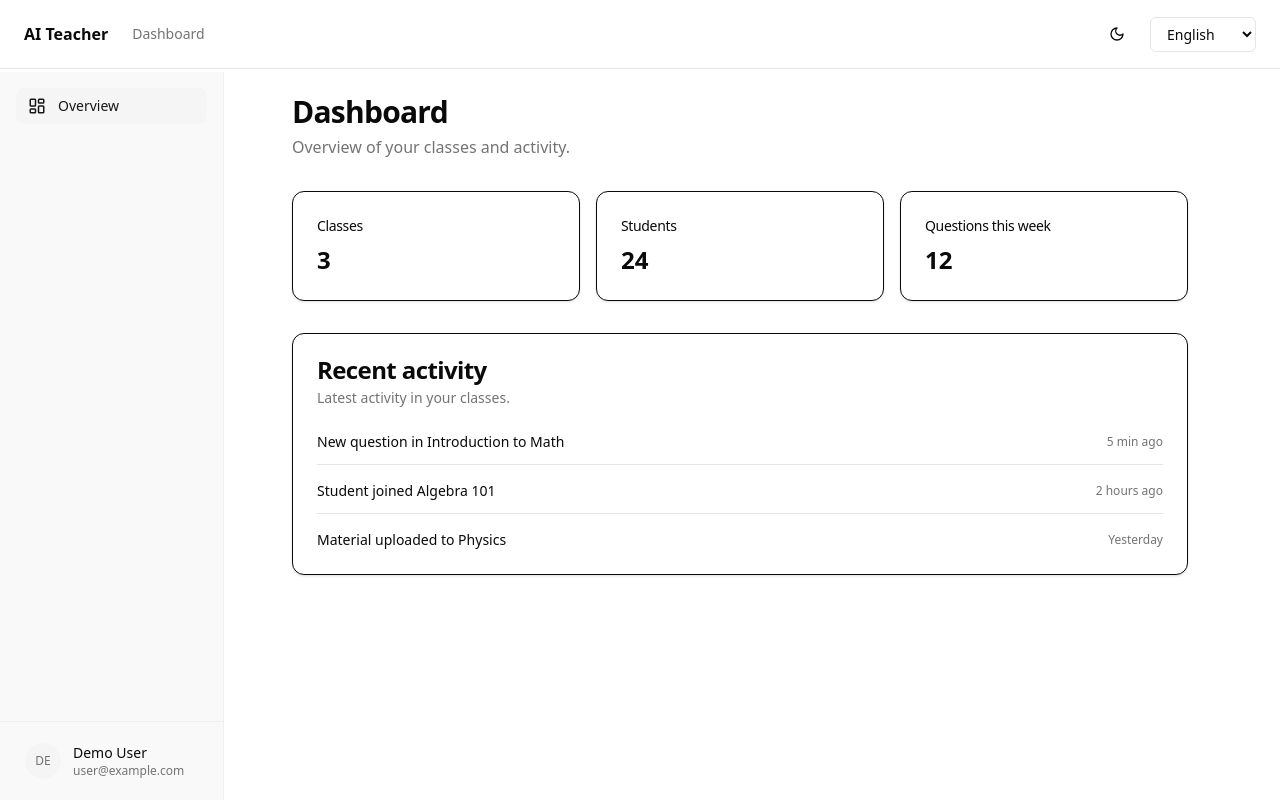
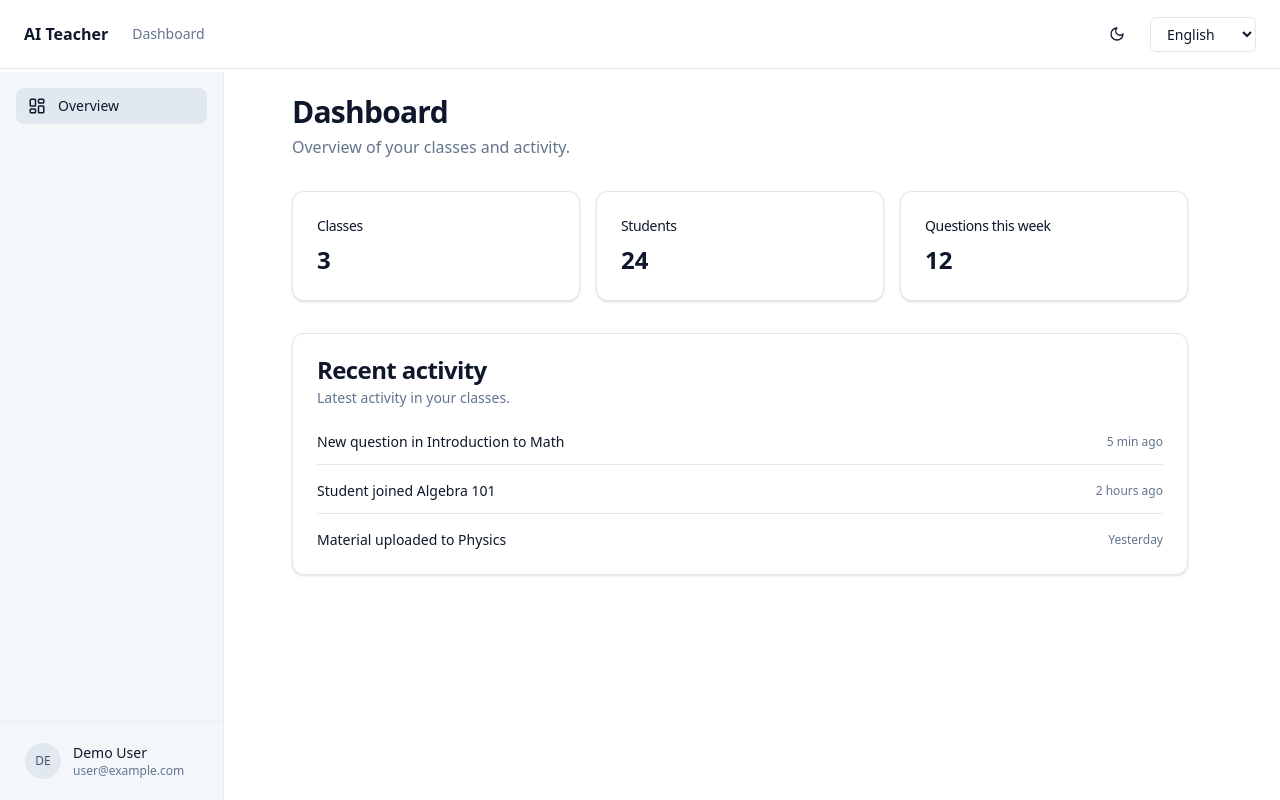
Before and after one commit to arisyo13/ai-teacher, a React (Vite) app in the folder frontend/: page /dashboard in a window 1280 px wide. Built offline with nearby package versions, Linux system fonts and the light colour scheme.

Commit message:
chore: uses default tailwind colour

```diff
--- a/frontend/src/components/ui/avatar.tsx
+++ b/frontend/src/components/ui/avatar.tsx
@@ -36,7 +36,7 @@ const AvatarFallback = React.forwardRef<
   <AvatarPrimitive.Fallback
     ref={ref}
     className={cn(
-      "flex h-full w-full items-center justify-center rounded-full bg-muted text-muted-foreground",
+      "flex h-full w-full items-center justify-center rounded-full bg-slate-100 dark:bg-slate-800 text-slate-600 dark:text-slate-400",
       className
     )}
     {...props}
--- a/frontend/src/components/ui/button.tsx
+++ b/frontend/src/components/ui/button.tsx
@@ -4,18 +4,22 @@ import { cva, type VariantProps } from "class-variance-authority";
 import { cn } from "@/lib/utils";
 
 const buttonVariants = cva(
-  "inline-flex items-center justify-center gap-2 whitespace-nowrap rounded-md text-sm font-medium ring-offset-background transition-colors focus-visible:outline-none focus-visible:ring-2 focus-visible:ring-ring focus-visible:ring-offset-2 disabled:pointer-events-none disabled:opacity-50 active:opacity-90 [&_svg]:pointer-events-none [&_svg]:size-4 [&_svg]:shrink-0",
+  "inline-flex items-center justify-center gap-2 whitespace-nowrap rounded-md text-sm font-medium transition-colors focus-visible:outline-none focus-visible:ring-2 focus-visible:ring-slate-400 dark:focus-visible:ring-slate-500 focus-visible:ring-offset-2 focus-visible:ring-offset-white dark:focus-visible:ring-offset-slate-950 disabled:pointer-events-none disabled:opacity-50 active:opacity-90 [&_svg]:pointer-events-none [&_svg]:size-4 [&_svg]:shrink-0",
   {
     variants: {
       variant: {
-        default: "bg-primary text-primary-foreground hover:bg-primary/90",
+        default:
+          "bg-slate-900 text-slate-50 hover:bg-slate-800 dark:bg-slate-100 dark:text-slate-900 dark:hover:bg-slate-200",
         destructive:
-          "bg-destructive text-destructive-foreground hover:bg-destructive/90",
+          "bg-red-600 text-white hover:bg-red-700 dark:bg-red-700 dark:hover:bg-red-800",
         outline:
-          "border border-input bg-background hover:bg-accent hover:text-accent-foreground",
-        secondary: "bg-secondary text-secondary-foreground hover:bg-secondary/80",
-        ghost: "bg-transparent hover:bg-accent hover:text-accent-foreground",
-        link: "text-primary underline-offset-4 hover:underline hover:text-primary/90",
+          "border border-slate-200 dark:border-slate-700 bg-white dark:bg-slate-950 hover:bg-slate-100 hover:text-slate-900 dark:hover:bg-slate-800 dark:hover:text-slate-100",
+        secondary:
+          "bg-slate-100 text-slate-900 hover:bg-slate-200/80 dark:bg-slate-800 dark:text-slate-100 dark:hover:bg-slate-700/80",
+        ghost:
+          "bg-transparent hover:bg-slate-100 hover:text-slate-900 dark:hover:bg-slate-800 dark:hover:text-slate-100",
+        link:
+          "text-slate-900 dark:text-slate-100 underline-offset-4 hover:underline hover:text-slate-700 dark:hover:text-slate-300",
       },
       size: {
         default: "h-10 px-4 py-2",
--- a/frontend/src/components/ui/card.tsx
+++ b/frontend/src/components/ui/card.tsx
@@ -6,7 +6,7 @@ const Card = React.forwardRef<HTMLDivElement, React.HTMLAttributes<HTMLDivElemen
     <div
       ref={ref}
       className={cn(
-        "rounded-xl border bg-card text-card-foreground shadow",
+        "rounded-xl border border-slate-200 dark:border-slate-700 bg-white dark:bg-slate-900 text-slate-900 dark:text-slate-100 shadow",
         className
       )}
       {...props}
@@ -37,7 +37,7 @@ const CardDescription = React.forwardRef<
   HTMLParagraphElement,
   React.HTMLAttributes<HTMLParagraphElement>
 >(({ className, ...props }, ref) => (
-  <p ref={ref} className={cn("text-sm text-muted-foreground", className)} {...props} />
+  <p ref={ref} className={cn("text-sm text-slate-500 dark:text-slate-400", className)} {...props} />
 ));
 CardDescription.displayName = "CardDescription";
 
--- a/frontend/src/components/ui/input.tsx
+++ b/frontend/src/components/ui/input.tsx
@@ -7,7 +7,7 @@ const Input = React.forwardRef<HTMLInputElement, React.ComponentProps<"input">>(
       <input
         type={type}
         className={cn(
-          "flex h-10 w-full rounded-md border border-input bg-background px-3 py-2 text-base ring-offset-background file:border-0 file:bg-transparent file:text-sm file:font-medium placeholder:text-muted-foreground focus-visible:outline-none focus-visible:ring-2 focus-visible:ring-ring focus-visible:ring-offset-2 disabled:cursor-not-allowed disabled:opacity-50 md:text-sm",
+          "flex h-10 w-full rounded-md border border-slate-200 dark:border-slate-700 bg-white dark:bg-slate-950 px-3 py-2 text-base text-slate-900 dark:text-slate-100 placeholder:text-slate-500 dark:placeholder:text-slate-400 focus-visible:outline-none focus-visible:ring-2 focus-visible:ring-slate-400 dark:focus-visible:ring-slate-500 focus-visible:ring-offset-2 focus-visible:ring-offset-white dark:focus-visible:ring-offset-slate-950 disabled:cursor-not-allowed disabled:opacity-50 file:border-0 file:bg-transparent file:text-sm file:font-medium md:text-sm",
           className
         )}
         ref={ref}
--- a/frontend/src/features/auth/LoginPage.tsx
+++ b/frontend/src/features/auth/LoginPage.tsx
@@ -39,7 +39,7 @@ export const LoginPage = () => {
             <div className="space-y-2">
               <div className="flex items-center justify-between">
                 <Label htmlFor="password">{t("auth.login.password")}</Label>
-                <span className="text-sm text-muted-foreground">
+                <span className="text-sm text-slate-500 dark:text-slate-400">
                   {t("auth.login.forgotPassword")}
                 </span>
               </div>
@@ -56,9 +56,9 @@ export const LoginPage = () => {
             <Button type="submit" className="w-full">
               {t("auth.login.submit")}
             </Button>
-            <p className="text-center text-sm text-muted-foreground">
+            <p className="text-center text-sm text-slate-500 dark:text-slate-400">
               {t("auth.login.noAccount")}{" "}
-              <Link to="/signup" className="text-primary underline-offset-4 hover:underline">
+              <Link to="/signup" className="text-slate-900 dark:text-slate-100 font-medium underline-offset-4 hover:underline">
                 {t("auth.login.signUpLink")}
               </Link>
             </p>
--- a/frontend/src/features/dashboard/DashboardPage.tsx
+++ b/frontend/src/features/dashboard/DashboardPage.tsx
@@ -20,7 +20,7 @@ export const DashboardPage = () => {
     <div className="w-full max-w-4xl mx-auto space-y-8">
       <div>
         <h1 className="text-3xl font-bold tracking-tight">{t("dashboard.title")}</h1>
-        <p className="text-muted-foreground mt-1">{t("dashboard.subtitle")}</p>
+        <p className="text-slate-500 dark:text-slate-400 mt-1">{t("dashboard.subtitle")}</p>
       </div>
 
       <div className="grid gap-4 sm:grid-cols-2 lg:grid-cols-3">
@@ -44,9 +44,9 @@ export const DashboardPage = () => {
         <CardContent>
           <ul className="space-y-4">
             {DUMMY_RECENT.map(({ id, titleKey, timeKey }) => (
-              <li key={id} className="flex items-center justify-between border-b border-border pb-3 last:border-0 last:pb-0">
+              <li key={id} className="flex items-center justify-between border-b border-slate-200 dark:border-slate-700 pb-3 last:border-0 last:pb-0">
                 <span className="text-sm font-medium">{t(titleKey)}</span>
-                <span className="text-xs text-muted-foreground">{t(timeKey)}</span>
+                <span className="text-xs text-slate-500 dark:text-slate-400">{t(timeKey)}</span>
               </li>
             ))}
           </ul>
--- a/frontend/src/index.css
+++ b/frontend/src/index.css
@@ -1,75 +1,7 @@
 @import "tailwindcss";
 
-/* Switchable theme values: .dark overrides these so utilities stay in sync */
-:root {
-  --theme-background: oklch(1 0 0);
-  --theme-foreground: oklch(0.145 0 0);
-  --theme-card: oklch(1 0 0);
-  --theme-card-foreground: oklch(0.145 0 0);
-  --theme-primary: oklch(0.205 0 0);
-  --theme-primary-foreground: oklch(0.985 0 0);
-  --theme-secondary: oklch(0.97 0 0);
-  --theme-secondary-foreground: oklch(0.205 0 0);
-  --theme-muted: oklch(0.97 0 0);
-  --theme-muted-foreground: oklch(0.556 0 0);
-  --theme-accent: oklch(0.97 0 0);
-  --theme-accent-foreground: oklch(0.205 0 0);
-  --theme-destructive: oklch(0.577 0.245 27.325);
-  --theme-destructive-foreground: oklch(0.985 0 0);
-  --theme-border: oklch(0.922 0 0);
-  --theme-input: oklch(0.922 0 0);
-  --theme-ring: oklch(0.708 0 0);
-  --theme-ring-offset: oklch(1 0 0);
-  --theme-popover: oklch(1 0 0);
-  --theme-popover-foreground: oklch(0.145 0 0);
-}
-
-.dark {
-  --theme-background: oklch(0.145 0 0);
-  --theme-foreground: oklch(0.985 0 0);
-  --theme-card: oklch(0.145 0 0);
-  --theme-card-foreground: oklch(0.985 0 0);
-  --theme-primary: oklch(0.985 0 0);
-  --theme-primary-foreground: oklch(0.205 0 0);
-  --theme-secondary: oklch(0.269 0 0);
-  --theme-secondary-foreground: oklch(0.985 0 0);
-  --theme-muted: oklch(0.269 0 0);
-  --theme-muted-foreground: oklch(0.708 0 0);
-  --theme-accent: oklch(0.269 0 0);
-  --theme-accent-foreground: oklch(0.985 0 0);
-  --theme-destructive: oklch(0.396 0.141 25.723);
-  --theme-destructive-foreground: oklch(0.985 0 0);
-  --theme-border: oklch(0.269 0 0);
-  --theme-input: oklch(0.269 0 0);
-  --theme-ring: oklch(0.439 0 0);
-  --theme-ring-offset: oklch(0.145 0 0);
-  --theme-popover: oklch(0.145 0 0);
-  --theme-popover-foreground: oklch(0.985 0 0);
-}
-
-@theme inline {
-  --color-background: var(--theme-background);
-  --color-foreground: var(--theme-foreground);
-  --color-card: var(--theme-card);
-  --color-card-foreground: var(--theme-card-foreground);
-  --color-primary: var(--theme-primary);
-  --color-primary-foreground: var(--theme-primary-foreground);
-  --color-secondary: var(--theme-secondary);
-  --color-secondary-foreground: var(--theme-secondary-foreground);
-  --color-muted: var(--theme-muted);
-  --color-muted-foreground: var(--theme-muted-foreground);
-  --color-accent: var(--theme-accent);
-  --color-accent-foreground: var(--theme-accent-foreground);
-  --color-destructive: var(--theme-destructive);
-  --color-destructive-foreground: var(--theme-destructive-foreground);
-  --color-border: var(--theme-border);
-  --color-input: var(--theme-input);
-  --color-ring: var(--theme-ring);
-  --color-ring-offset: var(--theme-ring-offset);
-  --color-popover: var(--theme-popover);
-  --color-popover-foreground: var(--theme-popover-foreground);
-  --radius: 0.625rem;
-}
+/* Class-based dark mode: .dark on html (from theme toggle) */
+@custom-variant dark (&:where(.dark, .dark *));
 
 @layer base {
   html {
@@ -77,35 +9,25 @@
     text-rendering: optimizeLegibility;
     -webkit-font-smoothing: antialiased;
     -moz-osx-font-smoothing: grayscale;
-    @apply font-sans antialiased;
-    color: var(--color-foreground);
-    background-color: var(--color-background);
+    @apply font-sans antialiased bg-white dark:bg-slate-950 text-slate-900 dark:text-slate-100;
   }
   body {
-    @apply m-0 min-h-screen w-full;
-    color: var(--color-foreground);
-    background-color: var(--color-background);
+    @apply m-0 min-h-screen w-full bg-white dark:bg-slate-950 text-slate-900 dark:text-slate-100;
   }
   #root {
     width: 100%;
     min-height: 100vh;
   }
   a {
-    @apply font-medium no-underline;
-    color: var(--color-primary);
+    @apply font-medium no-underline text-slate-900 dark:text-slate-100;
   }
   a:hover {
-    opacity: 0.9;
+    @apply text-slate-700 dark:text-slate-300;
   }
   h1 {
     @apply text-4xl leading-tight;
   }
   button {
-    @apply rounded-lg border border-transparent px-5 py-2.5 text-base font-medium cursor-pointer transition-[border-color] duration-150 focus:outline focus-visible:ring-4 focus-visible:ring-ring/50;
-    background-color: var(--color-secondary);
-    border-color: transparent;
-  }
-  button:hover {
-    background-color: var(--color-accent);
+    @apply rounded-lg border border-transparent px-5 py-2.5 text-base font-medium cursor-pointer transition-colors bg-slate-100 dark:bg-slate-800 text-slate-900 dark:text-slate-100 hover:bg-slate-200 dark:hover:bg-slate-700 focus:outline focus-visible:ring-2 focus-visible:ring-slate-400 dark:focus-visible:ring-slate-500 focus-visible:ring-offset-2 focus-visible:ring-offset-white dark:focus-visible:ring-offset-slate-950;
   }
 }
--- a/frontend/src/layouts/DashboardLayout.tsx
+++ b/frontend/src/layouts/DashboardLayout.tsx
@@ -47,7 +47,7 @@ export const DashboardLayout = () => {
   return (
     <div className="-ml-6 -my-6 flex min-h-[calc(100vh-4.5rem)] w-[calc(100%+1.5rem)] flex-1">
       {/* Left sidebar — sticky so it stays visible when scrolling content */}
-      <aside className="sticky top-[4.5rem] flex h-[calc(100vh-4.5rem)] w-56 shrink-0 flex-col border-r border-border/50 dark:border-border/40 bg-muted/60 dark:bg-muted/30">
+      <aside className="sticky top-[4.5rem] flex h-[calc(100vh-4.5rem)] w-56 shrink-0 flex-col border-r border-slate-200/60 dark:border-slate-700/50 bg-slate-100/80 dark:bg-slate-800/50">
         {/* Top: dashboard nav */}
         <nav className="p-4">
           <Link
@@ -55,8 +55,8 @@ export const DashboardLayout = () => {
             className={cn(
               "flex items-center gap-3 rounded-lg px-3 py-2 text-sm font-medium transition-colors",
               isOverview
-                ? "bg-accent text-accent-foreground"
-                : "text-muted-foreground hover:bg-accent/50 hover:text-foreground"
+                ? "bg-slate-200 dark:bg-slate-700 text-slate-900 dark:text-slate-100"
+                : "text-slate-500 dark:text-slate-400 hover:bg-slate-200/70 dark:hover:bg-slate-700/50 hover:text-slate-900 dark:hover:text-slate-100"
             )}
           >
             <LayoutDashboardIcon />
@@ -68,7 +68,7 @@ export const DashboardLayout = () => {
         <div className="flex-1" />
 
         {/* Bottom left: user menu */}
-        <div className="border-t border-border/50 dark:border-border/40 p-3">
+        <div className="border-t border-slate-200/60 dark:border-slate-700/50 p-3">
           <DropdownMenu>
             <DropdownMenuTrigger asChild>
               <Button
@@ -77,13 +77,13 @@ export const DashboardLayout = () => {
                 aria-label={t("layout.userMenu.openMenu")}
               >
                 <Avatar className="h-9 w-9 shrink-0">
-                  <AvatarFallback className="text-xs bg-muted text-muted-foreground">
+                  <AvatarFallback className="text-xs bg-slate-200 dark:bg-slate-700 text-slate-600 dark:text-slate-400">
                     {DUMMY_USER.name.slice(0, 2).toUpperCase()}
                   </AvatarFallback>
                 </Avatar>
                 <div className="min-w-0 flex-1 text-left">
                   <p className="truncate text-sm font-medium">{DUMMY_USER.name}</p>
-                  <p className="truncate text-xs text-muted-foreground">{DUMMY_USER.email}</p>
+                  <p className="truncate text-xs text-slate-500 dark:text-slate-400">{DUMMY_USER.email}</p>
                 </div>
               </Button>
             </DropdownMenuTrigger>
@@ -91,7 +91,7 @@ export const DashboardLayout = () => {
               <DropdownMenuLabel className="font-normal">
                 <div className="flex flex-col space-y-1">
                   <p className="text-sm font-medium">{DUMMY_USER.name}</p>
-                  <p className="text-xs text-muted-foreground">{DUMMY_USER.email}</p>
+                  <p className="text-xs text-slate-500 dark:text-slate-400">{DUMMY_USER.email}</p>
                 </div>
               </DropdownMenuLabel>
               <DropdownMenuSeparator />
@@ -102,7 +102,7 @@ export const DashboardLayout = () => {
                 </Link>
               </DropdownMenuItem>
               <DropdownMenuItem
-                className="text-destructive focus:text-destructive"
+                className="text-red-600 dark:text-red-400 focus:text-red-600 dark:focus:text-red-400"
                 onClick={() => navigate("/login")}
               >
                 <LogOutIcon />
--- a/frontend/src/layouts/Layout.tsx
+++ b/frontend/src/layouts/Layout.tsx
@@ -29,12 +29,12 @@ export const Layout = () => {
 
   return (
     <div className="min-h-screen w-full flex flex-col">
-      <header className="sticky top-0 z-10 w-full px-6 py-4 border-b border-neutral-200 dark:border-neutral-700 flex items-center justify-between gap-4 bg-background">
+      <header className="sticky top-0 z-10 w-full px-6 py-4 border-b border-slate-200 dark:border-slate-700 flex items-center justify-between gap-4 bg-white dark:bg-slate-950">
         <div className="flex items-center gap-6">
-          <Link to="/" className="font-semibold text-inherit no-underline hover:text-inherit">
+          <Link to="/" className="font-semibold text-slate-900 dark:text-slate-100 no-underline hover:text-inherit">
             {t("layout.appName")}
           </Link>
-          <Link to="/dashboard" className="text-sm text-muted-foreground hover:text-foreground">
+          <Link to="/dashboard" className="text-sm text-slate-500 dark:text-slate-400 hover:text-slate-900 dark:hover:text-slate-100">
             {t("dashboard.title")}
           </Link>
         </div>
@@ -51,7 +51,7 @@ export const Layout = () => {
           <select
             value={i18n.language}
             onChange={(e) => i18n.changeLanguage(e.target.value)}
-            className="bg-transparent border border-input rounded-md px-3 py-1.5 text-sm cursor-pointer focus:outline-none focus:ring-2 focus:ring-ring"
+            className="bg-transparent border border-slate-200 dark:border-slate-700 rounded-md px-3 py-1.5 text-sm text-slate-900 dark:text-slate-100 cursor-pointer focus:outline-none focus:ring-2 focus:ring-slate-400 dark:focus:ring-slate-500"
             aria-label="Language"
           >
             {LANGUAGES.map(({ code, label }) => (
```
Also changed, not shown: frontend/src/components/ui/dropdown-menu.tsx (+7 -7 lines), frontend/src/features/home/HomePage.tsx (+4 -4 lines).
